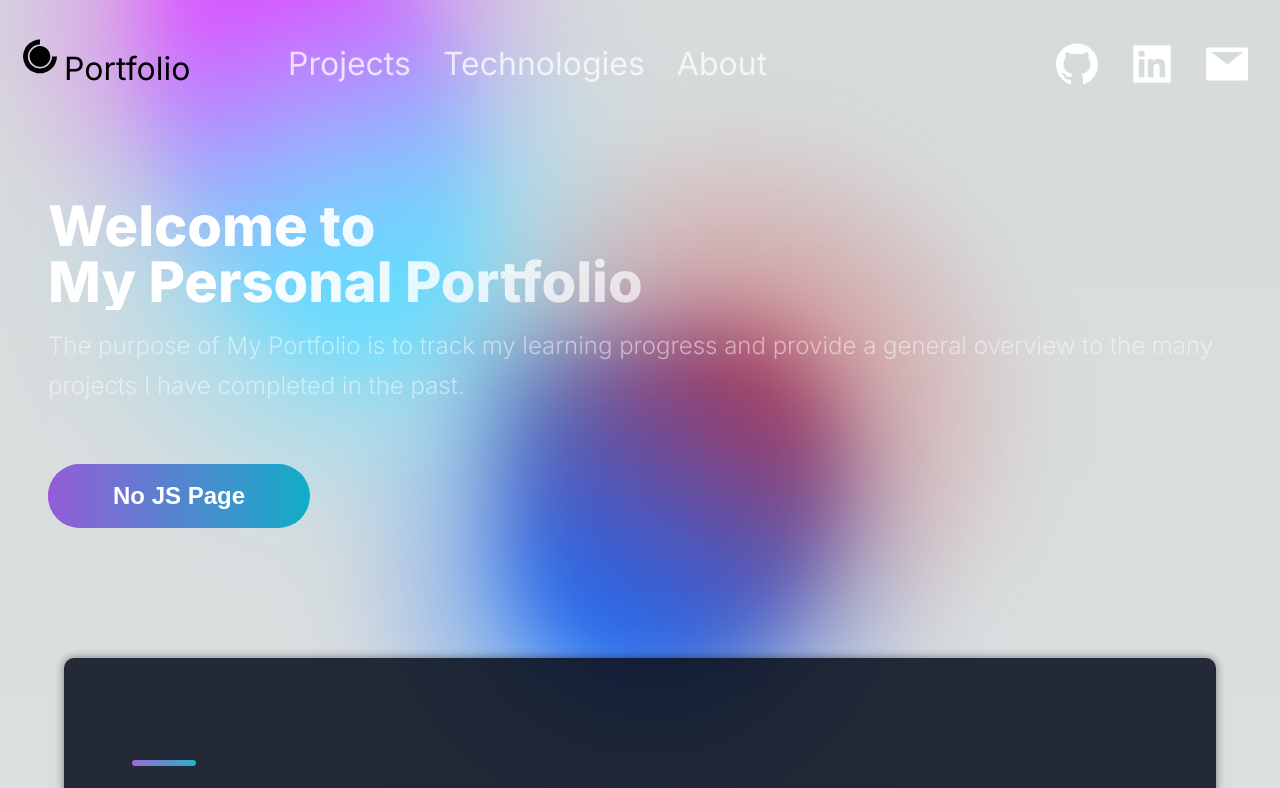
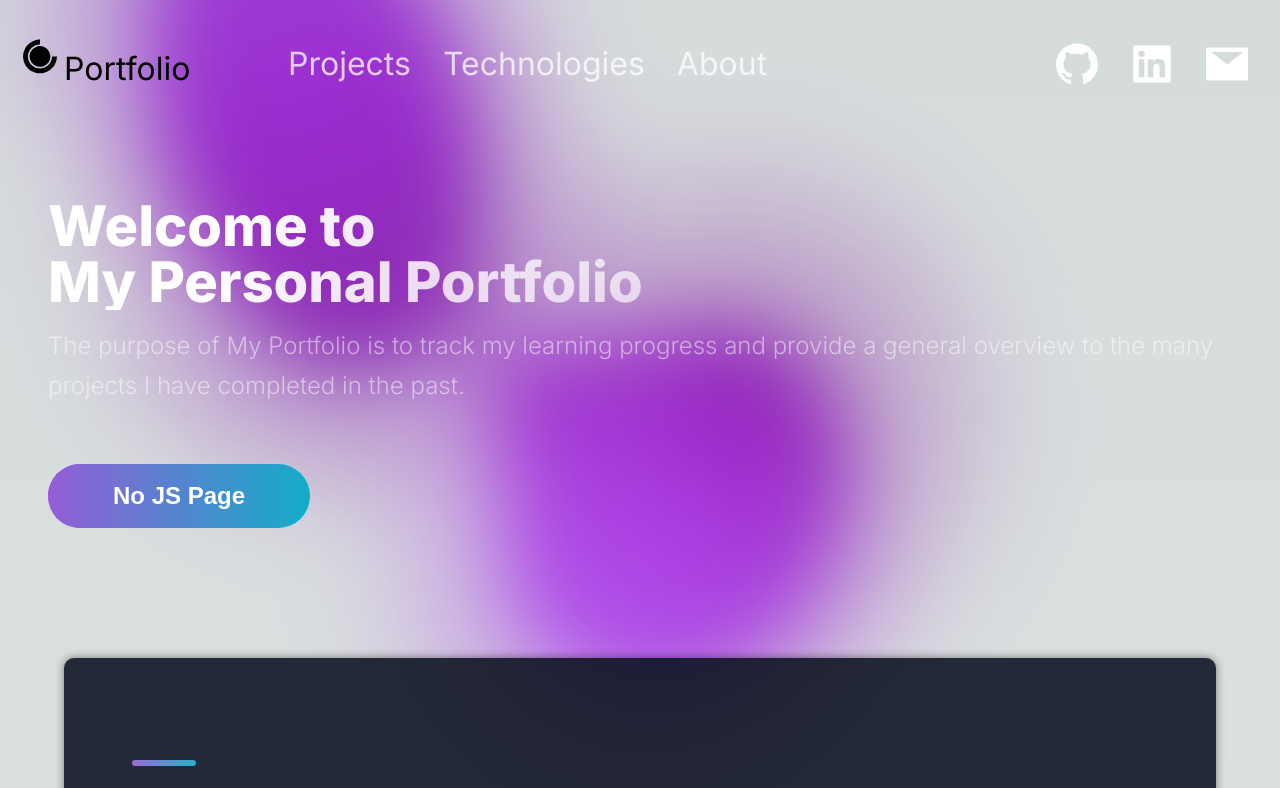
Before and after one commit to JohnHofbauer/portfolio, a Next.js app: page / in a window 1280 px wide. Shown: the top 788 px of the page. Built offline with nearby package versions, Linux system fonts and the light colour scheme.

Commit message:
bg tweeks, Purple is Bestcolor

```diff
--- a/app/globals.css
+++ b/app/globals.css
@@ -41,11 +41,11 @@
 
   --color-bg1: rgb(108, 0, 162);
   --color-bg2: rgb(0, 17, 82);
-  --color1: 18, 113, 255;
-  --color2: 221, 74, 255;
-  --color3: 100, 220, 255;
-  --color4: 200, 50, 50;
-  --color5: 180, 180, 50;
+  --color1: 178, 87, 235; /* Lighter purple */
+  --color2: 155, 60, 209;
+  --color3: 142, 45, 183;
+  --color4: 129, 30, 157;
+  --color5: 86, 15, 131; /* Darker purple */
   --color-interactive: 140, 100, 255;
   --circle-size: 80%;
   --blending: hard-light;
@@ -119,7 +119,7 @@ a {
   border-radius: 10px; /* Rounded corners */
   box-shadow: 0 0 10px rgba(0, 0, 0, 0.5); /* Box shadow for depth */
   transition: opacity 0.5s ease-in-out; /* Fade transition */
-
+  max-width: 1500px;
   opacity: 0.9; /* Reduce opacity on hover for a subtle effect */
   @media (max-width: 500px) {
     padding: 0; /* Remove padding for small screens */
```
